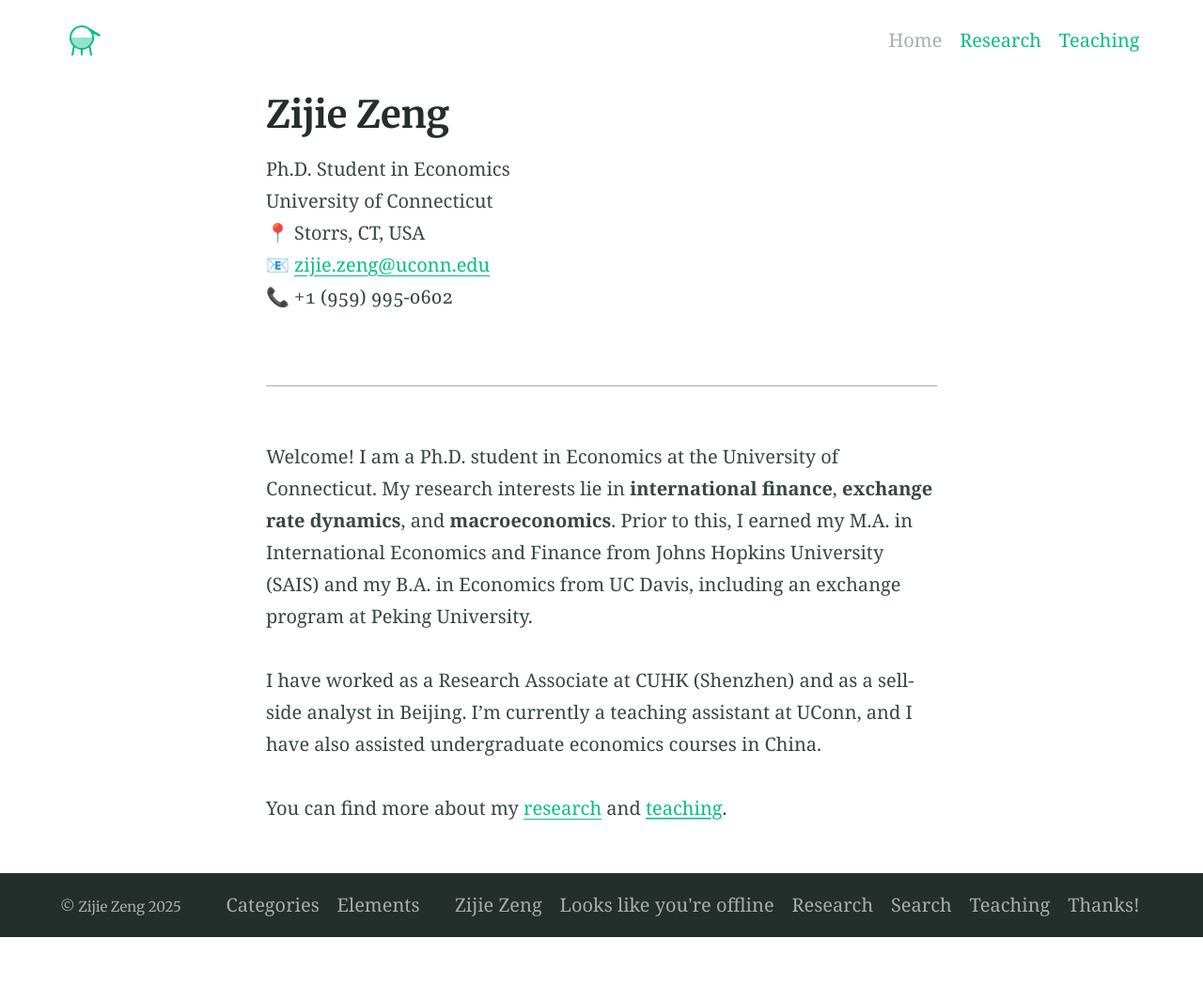
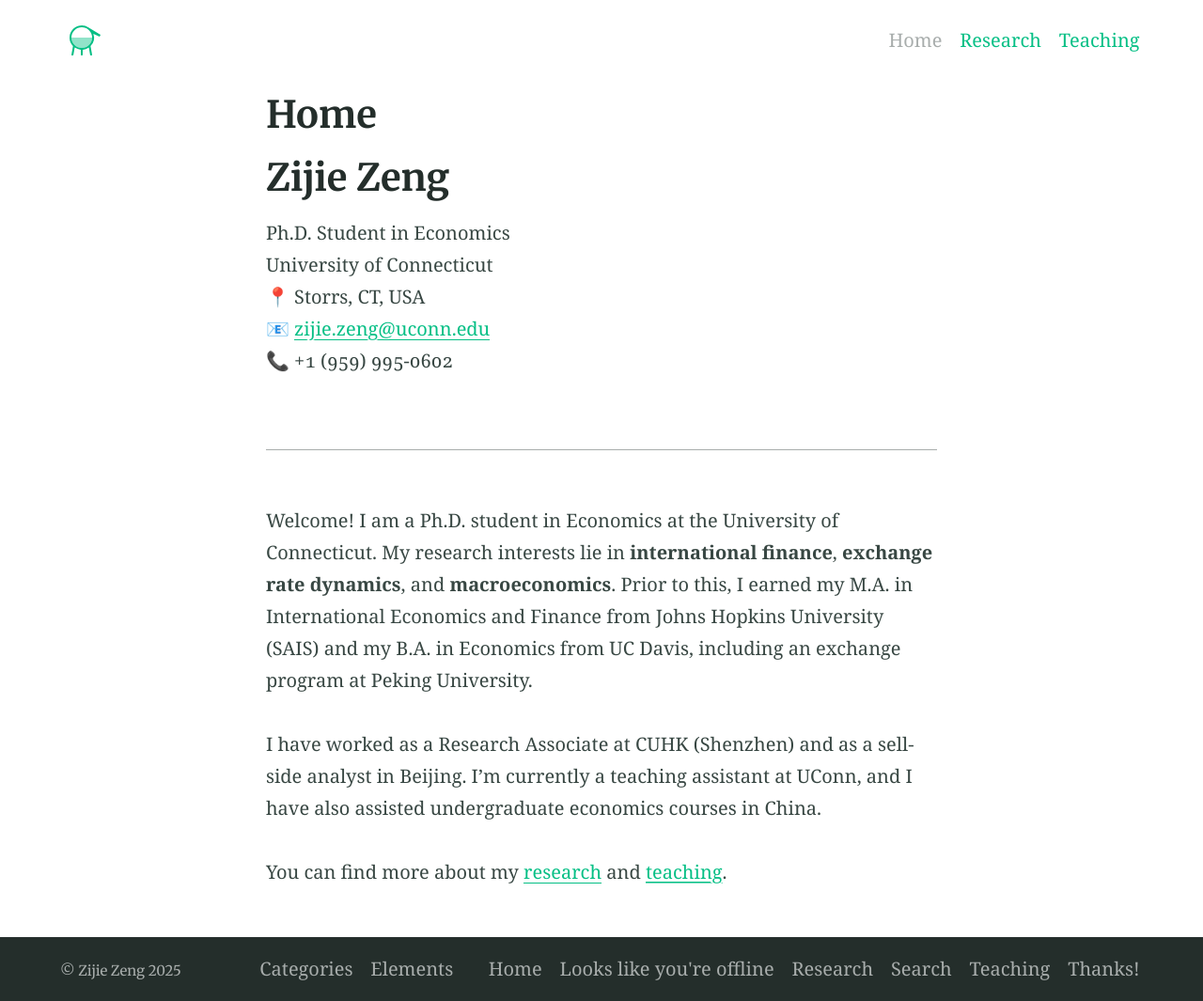
Before and after one commit to apezeng/apezeng.github.io, a Jekyll site: the page built from index.md, in a window 1280 px wide. Shown: the whole page at 94% size. Built offline with Jekyll 4.4.1, drawn with Linux system fonts in a browser that asks for light colours; before the commit the page ends 997 px from its top, so only the background shows below that.

Commit message:
Update index.md

```diff
--- a/index.md
+++ b/index.md
@@ -1,9 +1,10 @@
 ---
-title: "Zijie Zeng"
+title: "Home"
 layout: page
 permalink: /
+hide_title: true
 ---
-
+# Zijie Zeng
 
 
 Ph.D. Student in Economics
```
